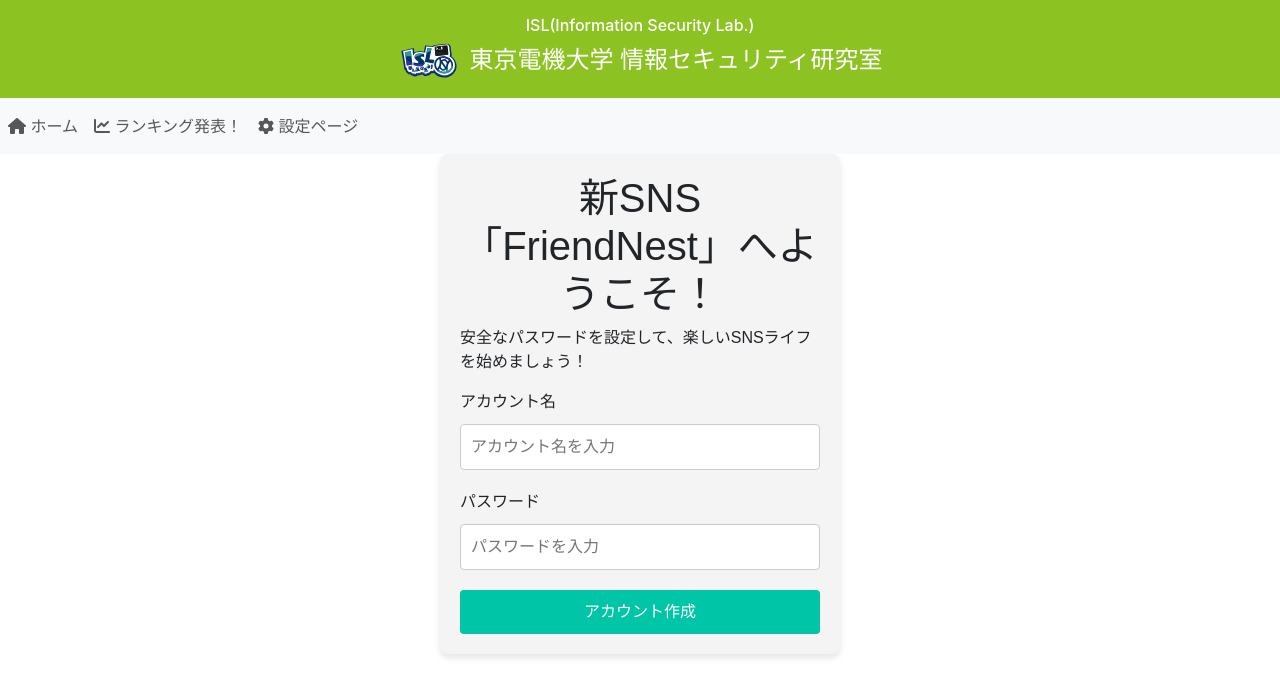
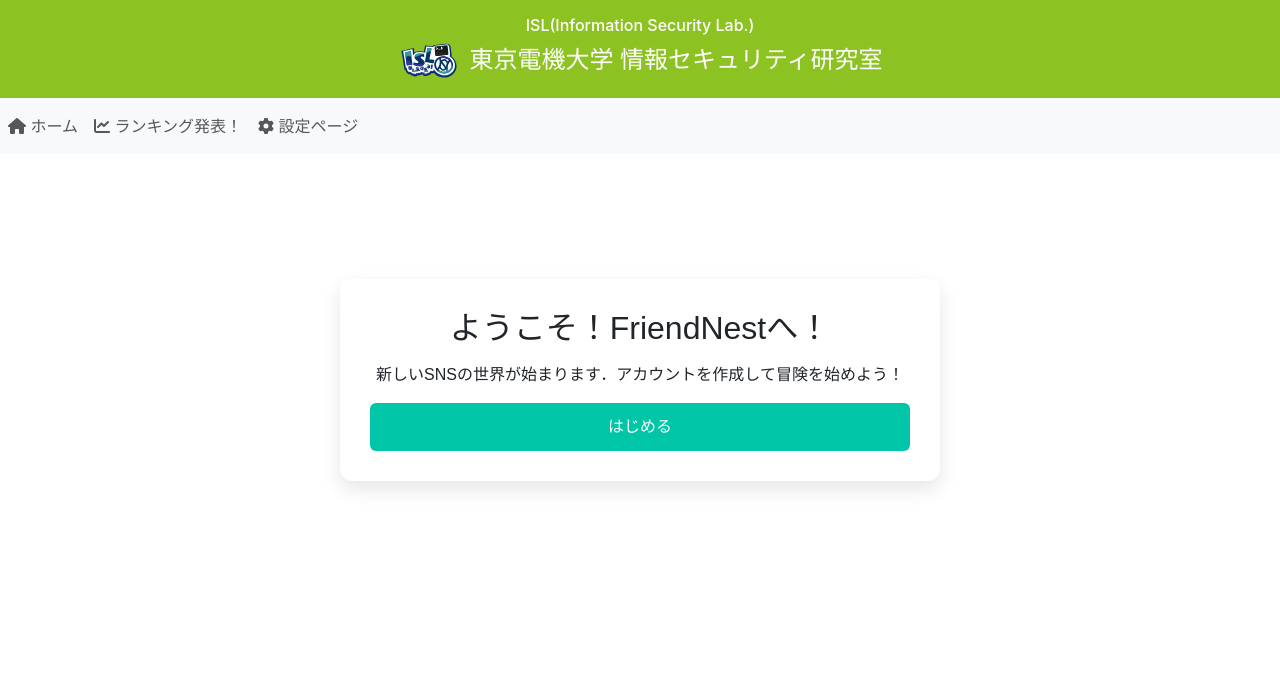
Before and after one commit to yui19278/passcraft, a React (Create React App) app in the folder webapp/: page /webapp/app/game1 in a window 1280 px wide. Shown: the top 696 px of the page. Built offline with nearby package versions, Linux system fonts and the light colour scheme.

Commit message:
シナリオ①改良

```diff
--- a/webapp/src/Games/Game1.css
+++ b/webapp/src/Games/Game1.css
@@ -1,43 +1,57 @@
 /* Game1.css */
 .game-container {
     font-family: Arial, sans-serif;
-    max-width: 400px;
-    margin: 0 auto;
-    padding: 20px;
-    background-color: #f4f4f4;
-    border-radius: 8px;
-    box-shadow: 0 4px 6px rgba(0, 0, 0, 0.1);
+    max-width: 600px;
+    /* 横幅を広げて余裕を持たせる */
+    margin: 125px auto;
+    /* 上下の余白と中央揃え */
+    padding: 30px;
+    /* 全体の余白を増やす */
+    background-color: #ffffff;
+    /* 白背景に変更 */
+    border-radius: 12px;
+    /* より柔らかく */
+    box-shadow: 0 8px 20px rgba(0, 0, 0, 0.1);
+    /* より柔らかい影 */
+    text-align: center;
 }
 
 h1 {
     text-align: center;
+    font-size: 2em;
+    margin-bottom: 0.5em;
 }
 
 .form-group {
-    margin-bottom: 15px;
+    margin-bottom: 20px;
 }
 
 label {
     display: block;
     margin-bottom: 5px;
+    font-weight: bold;
+    text-align: left;
 }
 
 input {
     width: 100%;
     padding: 10px;
-    margin: 5px 0;
+    margin: 5px 0 15px 0;
     border: 1px solid #ccc;
     border-radius: 4px;
+    font-size: 1em;
 }
 
 button {
     width: 100%;
-    padding: 10px;
+    padding: 12px;
+    font-size: 1em;
     background-color: #00c5a7;
     color: white;
     border: none;
-    border-radius: 4px;
+    border-radius: 6px;
     cursor: pointer;
+    transition: background-color 0.3s ease;
 }
 
 button:hover {
@@ -50,4 +64,20 @@ button:hover {
     background-color: #e0f7fa;
     border-radius: 8px;
     border: 1px solid #b2ebf2;
+    font-size: 1.1em;
 }
+
+.input-error {
+    border: 2px solid #ff6b6b;
+    background-color: #fff5f5;
+}
+
+.error-message {
+    color: #d9534f;
+    background-color: #fff0f0;
+    border: 1px solid #f5c2c2;
+    border-radius: 6px;
+    padding: 10px;
+    margin-bottom: 15px;
+    font-weight: bold;
+}
--- a/webapp/src/Games/Game1.js
+++ b/webapp/src/Games/Game1.js
@@ -2,12 +2,13 @@ import React, { useState } from 'react';
 import './Game1.css';
 
 const Game1 = () => {
+    const [step, setStep] = useState(1);
     const [accountName, setAccountName] = useState('');
     const [password, setPassword] = useState('');
     const [feedback, setFeedback] = useState('');
     const [strengthReason, setStrengthReason] = useState('');
+    const [errors, setErrors] = useState({ accountName: false, password: false, message: '' });
 
-    // パスワード強度判定
     const checkPasswordStrength = (password) => {
         const lengthCriteria = password.length >= 8;
         const numberCriteria = /\d/.test(password);
@@ -15,51 +16,79 @@ const Game1 = () => {
         const specialCharCriteria = /[!@#$%^&*(),.?":{}|<>]/.test(password);
 
         if (lengthCriteria && numberCriteria && uppercaseCriteria && specialCharCriteria) {
-            return { strength: '強い', reason: 'いいね！十分に強いパスワードです！' };
+            return { strength: '強い', reason: 'いいね！十分に強いパスワードだよ！' };
         } else if (lengthCriteria && (numberCriteria || uppercaseCriteria)) {
             return { strength: '中程度', reason: '少し工夫できるといいね！記号や大文字を加えるとより強くなるよ！' };
         } else {
-            return { strength: '弱い', reason: 'パスワードが短すぎるかな？？．8文字以上で，数字や記号を加えて強化しよう！' };
+            return { strength: '弱い', reason: 'パスワードが短すぎるかな？？8文字以上で，数字や記号を加えて強化しよう！' };
         }
     };
 
     const handleSubmit = () => {
-        const passwordStrength = checkPasswordStrength(password);
-        setFeedback(passwordStrength.strength);
-        setStrengthReason(passwordStrength.reason);
+        const hasAccountError = accountName.trim() === '';
+        const hasPasswordError = password.trim() === '';
+
+        if (hasAccountError || hasPasswordError) {
+            setErrors({
+                accountName: hasAccountError,
+                password: hasPasswordError,
+                message: 'アカウント名とパスワードを入力してください。'
+            });
+            return;
+        }
+
+        setErrors({ accountName: false, password: false, message: '' });
+        const result = checkPasswordStrength(password);
+        setFeedback(result.strength);
+        setStrengthReason(result.reason);
+        setStep(3);
     };
 
     return (
         <div className="game-container">
-            <h1>新SNS「FriendNest」へようこそ！</h1>
-            <p>安全なパスワードを設定して、楽しいSNSライフを始めましょう！</p>
+            {step === 1 && (
+                <div className="welcome-screen">
+                    <h1>ようこそ！FriendNestへ！</h1>
+                    <p>新しいSNSの世界が始まります．アカウントを作成して冒険を始めよう！</p>
+                    <button onClick={() => setStep(2)}>はじめる</button>
+                </div>
+            )}
 
-            <div className="form-group">
+            {step === 2 && (
+                <div className="form-screen">
+                    <h2>アカウント作成</h2>
+
+                    {errors.message && (
+                        <p className="error-message">{errors.message}</p>
+                    )}
+
                     <label>アカウント名</label>
                     <input
                         type="text"
                         value={accountName}
                         onChange={(e) => setAccountName(e.target.value)}
                         placeholder="アカウント名を入力"
+                        className={errors.accountName ? 'input-error' : ''}
                     />
-            </div>
 
-            <div className="form-group">
                     <label>パスワード</label>
                     <input
                         type="password"
                         value={password}
                         onChange={(e) => setPassword(e.target.value)}
                         placeholder="パスワードを入力"
+                        className={errors.password ? 'input-error' : ''}
                     />
-            </div>
 
                     <button onClick={handleSubmit}>アカウント作成</button>
+                </div>
+            )}
 
-            {feedback && (
-                <div className="feedback">
+            {step === 3 && (
+                <div className="feedback-screen">
                     <h3>パスワード強度: {feedback}</h3>
                     <p>{strengthReason}</p>
+                    <button onClick={() => setStep(2)}>もう一度試す</button>
                 </div>
             )}
         </div>
```
Lines whose indentation alone changed are shown as unchanged.
